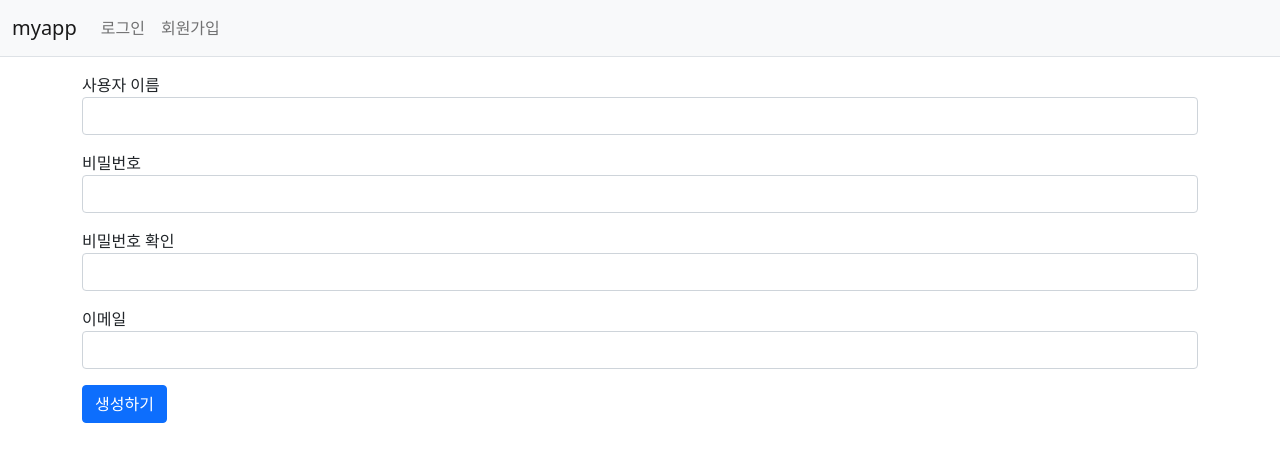
After one commit to kjh42447/django, a Django app: page /common/signup/ in a window 1280 px wide. The commit adds this page. Shown: the top 462 px of the page. Run offline with Django 4.2, Linux system fonts and the light colour scheme; some libraries are stand-ins or nearby versions.

Commit message:
(3-6)회원가입

```diff
--- /dev/null
+++ b/mysite/common/forms.py
@@ -0,0 +1,10 @@
+from django import forms
+from django.contrib.auth.forms import UserCreationForm
+from django.contrib.auth.models import User
+
+class UserForm(UserCreationForm):
+    email = forms.EmailField(label="이메일")
+
+    class Meta:
+        model = User
+        fields = ("username", "password1", "password2", "email")
--- a/mysite/common/urls.py
+++ b/mysite/common/urls.py
@@ -2,10 +2,12 @@ import imp
 from re import template
 from django.urls import path
 from django.contrib.auth import views as auth_views
+from . import views
 
 app_name = 'common'
 
 urlpatterns = [
     path('login/', auth_views.LoginView.as_view(template_name='common/login.html'), name='login'),
     path('logout/', auth_views.LogoutView.as_view(), name='logout'),
+    path('signup/', views.signup, name='signup'),
 ]
--- a/mysite/common/views.py
+++ b/mysite/common/views.py
@@ -1,3 +1,19 @@
-from django.shortcuts import render
+from django.shortcuts import render, redirect
 
 # Create your views here.
+from django.contrib.auth import authenticate, login
+from common.forms import UserForm
+
+def signup(request):
+    if request.method == "POST":
+        form = UserForm(request.POST)
+        if form.is_valid():
+            form.save()
+            username = form.cleaned_data.get('username')            #form.cleaned_data.get() : 폼 입력값을 개별적으로 얻고 싶은 경우 사용
+            raw_password = form.cleaned_data.get('password1')
+            user = authenticate(username=username, password=raw_password)       #사용자 인증
+            login(request, user)        #로그인
+            return redirect('index')
+    else:
+        form = UserForm()
+    return render(request, 'common/signup.html', {'form': form})
--- /dev/null
+++ b/mysite/templates/common/signup.html
@@ -0,0 +1,26 @@
+{% extends "base.html" %}
+{% block content %}
+<div class="container my-3">
+    <form method="post" action="{% url 'common:signup' %}">
+        {% csrf_token %}
+        {% include "form_errors.html" %}
+        <div class="mb-3">
+            <label for="username">사용자 이름</label>
+            <input type="text" class="form-control" name="username" id="username" value="{{ form.username.value|default_if_none:'' }}">
+        </div>
+        <div class="mb-3">
+            <label for="password1">비밀번호</label>
+            <input type="password" class="form-control" name="password1" id="password1" value="{{ form.password1.value|default_if_none:'' }}">
+        </div>
+        <div class="mb-3">
+            <label for="password2">비밀번호 확인</label>
+            <input type="password" class="form-control" name="password2" id="password2" value="{{ form.password2.value|default_if_none:'' }}">
+        </div>
+        <div class="mb-3">
+            <label for="email">이메일</label>
+            <input type="text" class="form-control" name="email" id="email" value="{{ form.email.value|default_if_none:'' }}">
+        </div>
+        <button type="submit" class="btn btn-primary">생성하기</button>
+    </form>
+</div>
+{% endblock %}
--- a/mysite/templates/navbar.html
+++ b/mysite/templates/navbar.html
@@ -19,6 +19,11 @@
                     <a class="nav-link" href="{% url 'common:login' %}">로그인</a>
                     {% endif %}
                 </li>
+                <li>
+                    {% if not user.is_authenticated %}
+                    <a class="nav-link" href="{% url 'common:signup' %}">회원가입</a>
+                    {% endif %}
+                </li>
             </ul>
         </div>
     </div>
```
Also changed, not shown: mysite/db.sqlite3.
